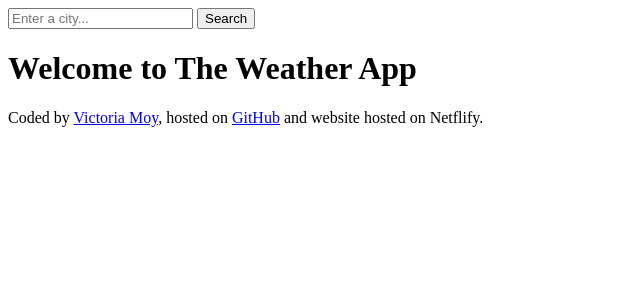
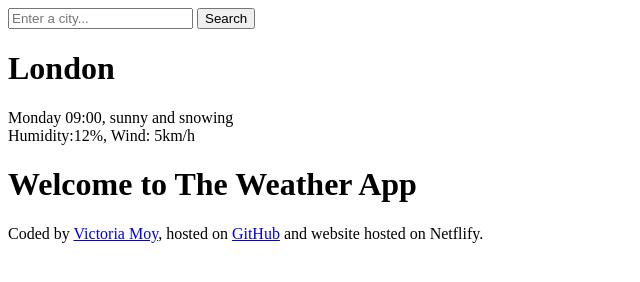
Before and after one commit to vmoyyy/Weather-App-By-Victoria-Moy, a plain HTML site: page index.html/index.html in a window 1280 px wide. Shown: the whole page, without its empty margins (0-640 px from the left). Drawn offline with Linux system fonts and the light colour scheme.

Commit message:
Added H1 and P
H1 = London
P = Day, time, weather, humidity, wind speed

```diff
--- a/index.html/index.html
+++ b/index.html/index.html
@@ -12,6 +12,16 @@
             <input type="submit" value="Search"/>
         </form>
     </header>
+
+<main>
+    <h1>London</h1>
+    <p>
+        Monday 09:00, sunny and snowing
+        <br/>
+        Humidity:12%, Wind: 5km/h
+    </p>
+</main>
+
   <body>
     <h1>Welcome to The Weather App</h1>
 
```
